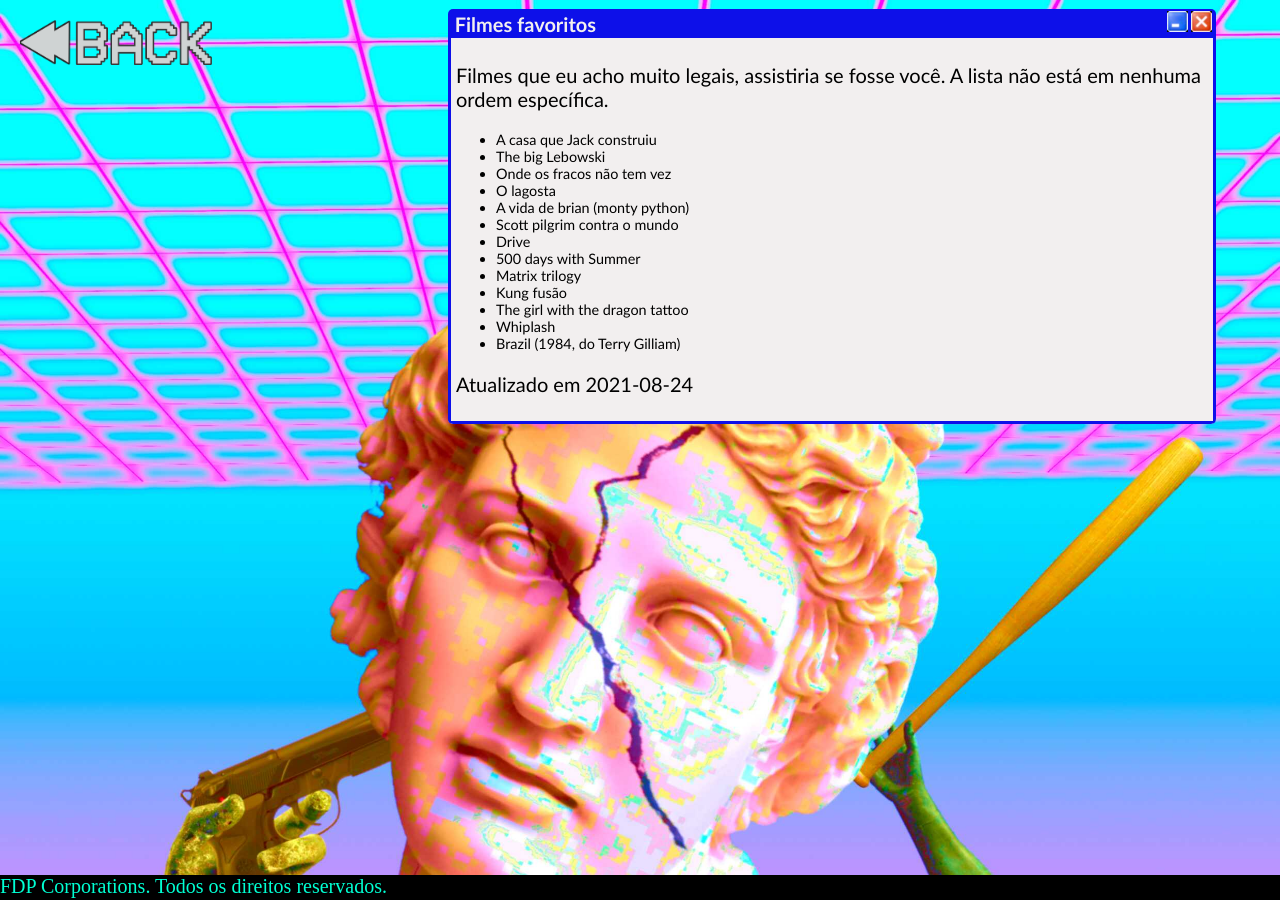
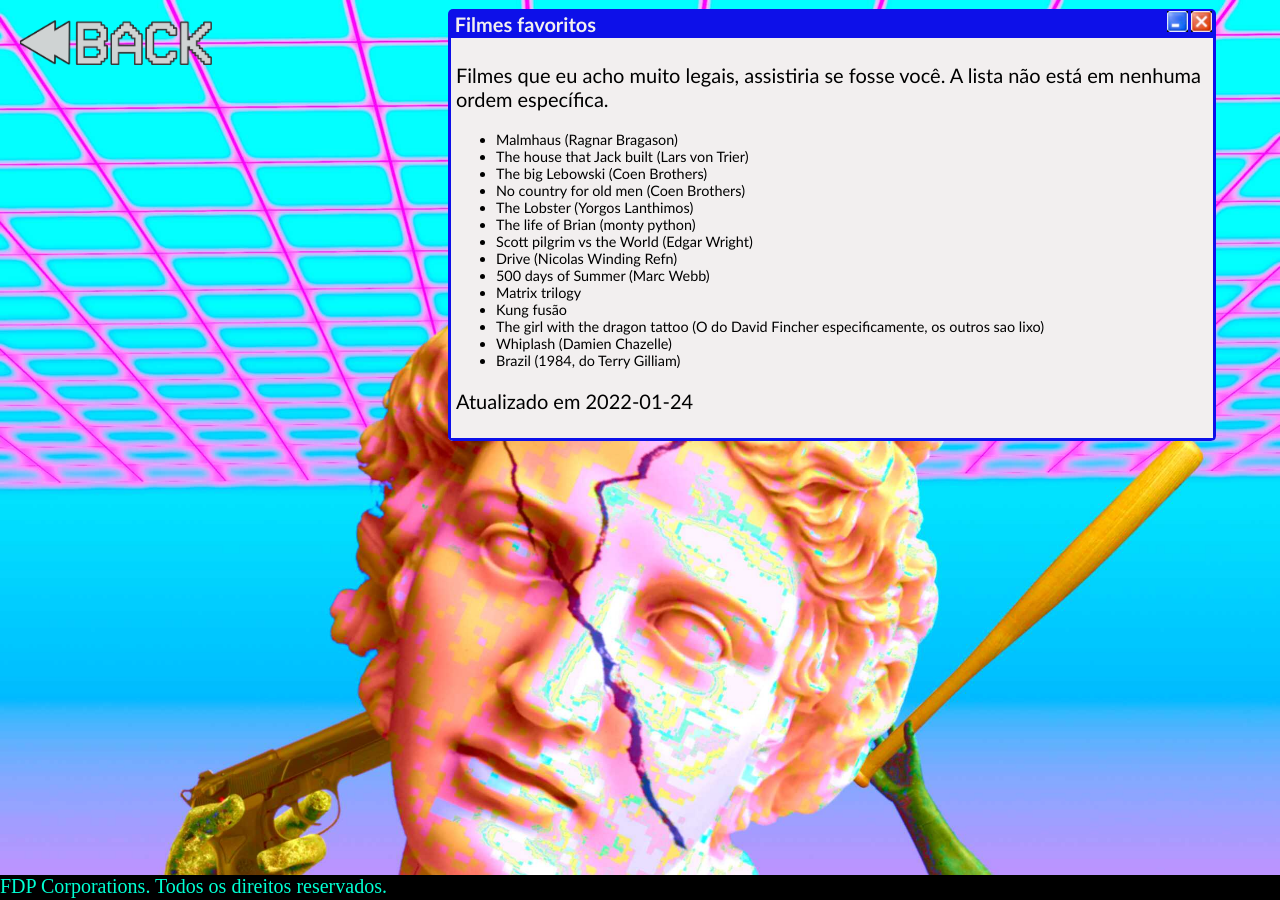
Before and after one commit to lrr68/site, a Jekyll site: the page built from _blog/filmoes.md, in a window 1280 px wide. Built offline with Jekyll 4.4.1, drawn with Linux system fonts in a browser that asks for light colours.

Commit message:
update filmes

```diff
--- a/_blog/filmoes.md
+++ b/_blog/filmoes.md
@@ -7,18 +7,19 @@ categories: movies
 Filmes que eu acho muito legais, assistiria se fosse você.
 A lista não está em nenhuma ordem específica.
 
-+ A casa que Jack construiu
-+ The big Lebowski
-+ Onde os fracos não tem vez
-+ O lagosta
-+ A vida de brian (monty python)
-+ Scott pilgrim contra o mundo
-+ Drive
-+ 500 days with Summer
++ Malmhaus (Ragnar Bragason)
++ The house that Jack built (Lars von Trier)
++ The big Lebowski (Coen Brothers)
++ No country for old men (Coen Brothers)
++ The Lobster (Yorgos Lanthimos)
++ The life of Brian (monty python)
++ Scott pilgrim vs the World (Edgar Wright)
++ Drive (Nicolas Winding Refn)
++ 500 days of Summer (Marc Webb)
 + Matrix trilogy
 + Kung fusão
-+ The girl with the dragon tattoo
-+ Whiplash
++ The girl with the dragon tattoo (O do David Fincher especificamente, os outros sao lixo)
++ Whiplash (Damien Chazelle)
 + Brazil (1984, do Terry Gilliam)
 
-Atualizado em 2021-08-24
+Atualizado em 2022-01-24
```
Also changed, not shown: Gemfile.lock.
